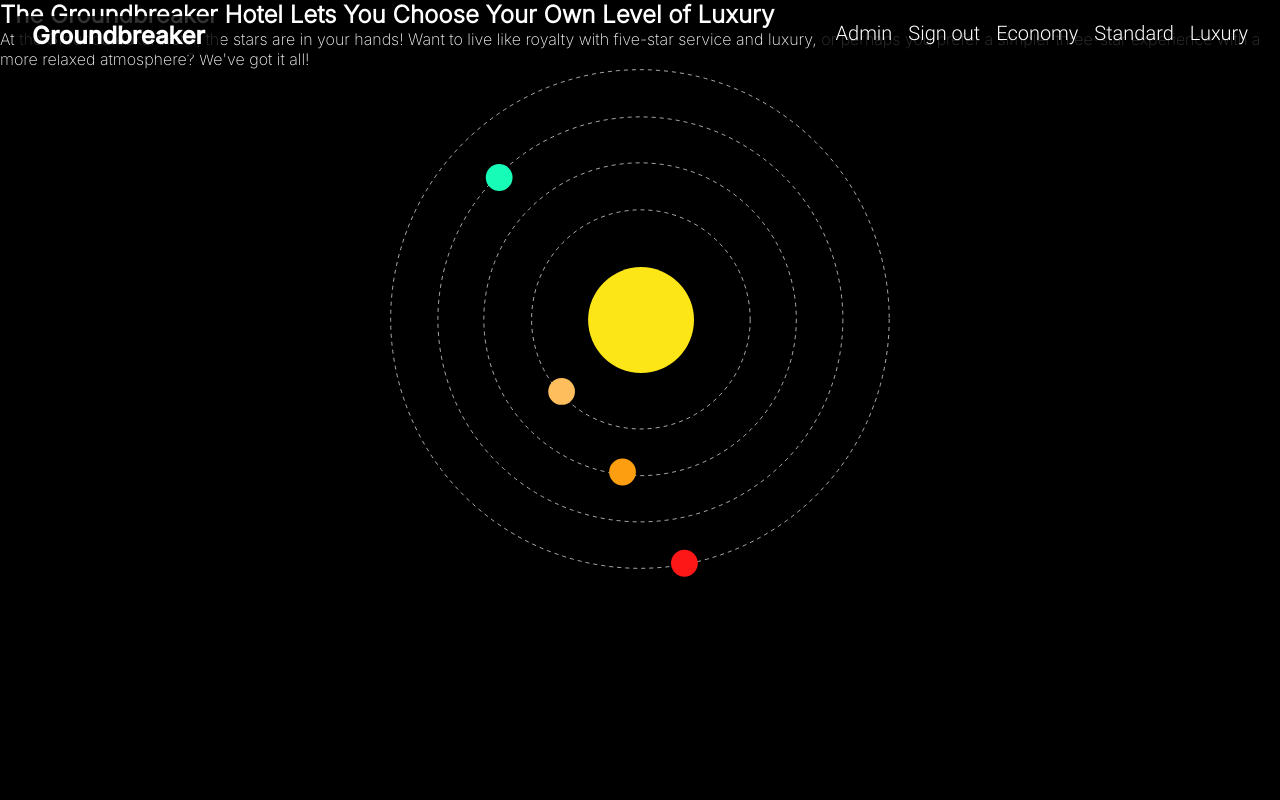
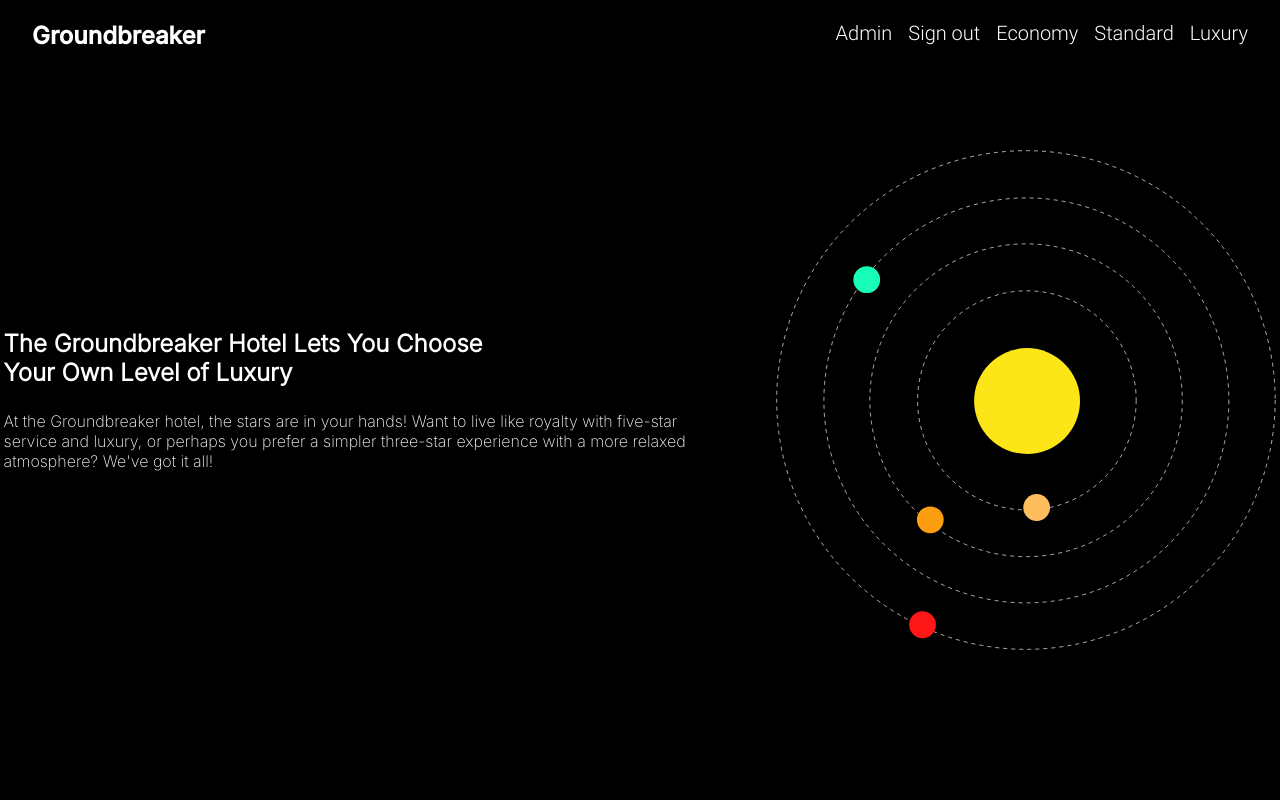
Before and after one commit to lovbackan/Yrgopelago, a PHP site: page /hotel-manager.php in a window 1280 px wide. Run offline with PHP 8.4, Linux system fonts and the light colour scheme; the visitor is signed in with stand-in values (Sample User, id 1); data comes from the database, SQL or seed files in the repository; some libraries are stand-ins or nearby versions.

Commit message:
add style to hotel manager page

```diff
--- a/hotel-manager.php
+++ b/hotel-manager.php
@@ -7,7 +7,7 @@ if (!isset($_SESSION['name'])) {
     redirect('index.php');
 }
 ?>
-    <main class="hero">
+    <main class="hotel-manager-main">
         <section>
             <h2>The Groundbreaker Hotel Lets You Choose Your Own Level of Luxury</h2>
             <p>At the Groundbreaker hotel, the stars are in your hands! Want to live like
--- a/script.js
+++ b/script.js
@@ -101,7 +101,7 @@ function rotate(el, radius = 160, time = 4000) {
 for (let i = 0; i < planets.length; i++) {
   const planet = planets[i];
   const transformX = 160 + 70 * i
-  const itervalId = rotate(planet, transformX, randomIntFromInterval(9000, 1200))
+  const itervalId = rotate(planet, transformX, randomIntFromMinMax(9000, 1200))
 
   planet.dataset.id = itervalId;
   planet.style.setProperty('--transform', `${transformX}px`);
@@ -116,7 +116,8 @@ planet.addEventListener('click', e => {
   })
 }
 
-function randomIntFromInterval(min, max) {
+/* Helper function to get a random number between an min and max value */
+function randomIntFromMinMax(min, max) {
   return Math.floor(Math.random() * (max - min + 1) + min)
 }
 
--- a/styles.css
+++ b/styles.css
@@ -279,23 +279,22 @@ input[type='checkbox' i] {
 
 
 /* hotel manager page */
-svg {
+.hotel-manager-main {
+  display: flex;
+  width: fit-content;
+  gap: 3rem;
+  min-height: 100vh;
+  align-items: center;
+  margin-inline: auto;
+}
+.hotel-manager-main p {
+  max-width: 75ch;
+}
+.hotel-manager-main h2 {
+  max-width: 513px;
+  margin-bottom: 1em;
+}
+.hotel-manager-main svg {
   width: 500px;
   overflow: visible;
 }
-
-.planet {
-  /* display: none; */
-  /* animation: orbit 10s infinite linear; */
-  animation-duration: 10s;
-  transform: rotate(0deg) translate(var(--translate, 160px)) rotate(0deg);
-}
-
-@keyframes orbit {
-  0% {
-    transform: rotate(0deg) translate(var(--translate, 160px)) rotate(0deg);
-  }
-  100% {
-    transform: rotate(-360deg) translate(var(--translate, 160px)) rotate(360deg);
-  }
-}
```
